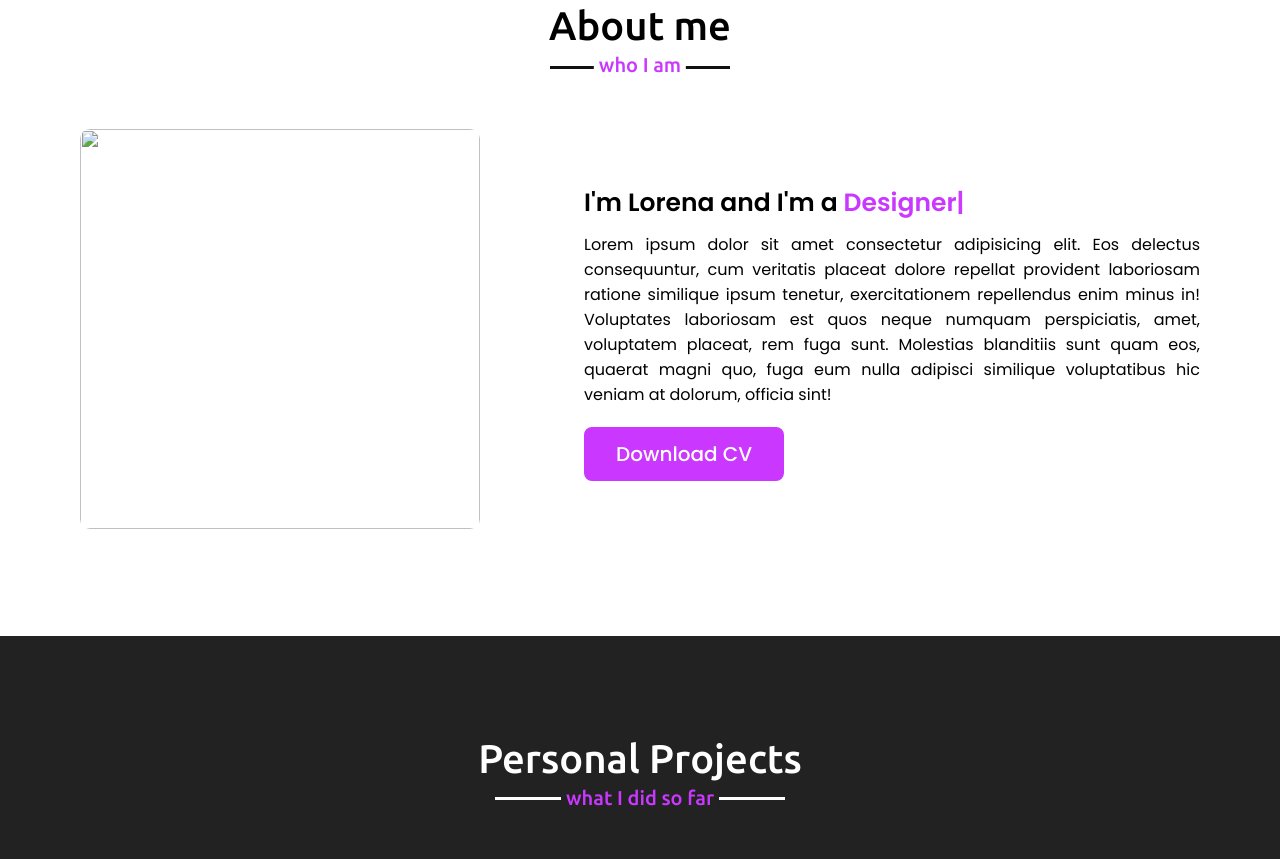
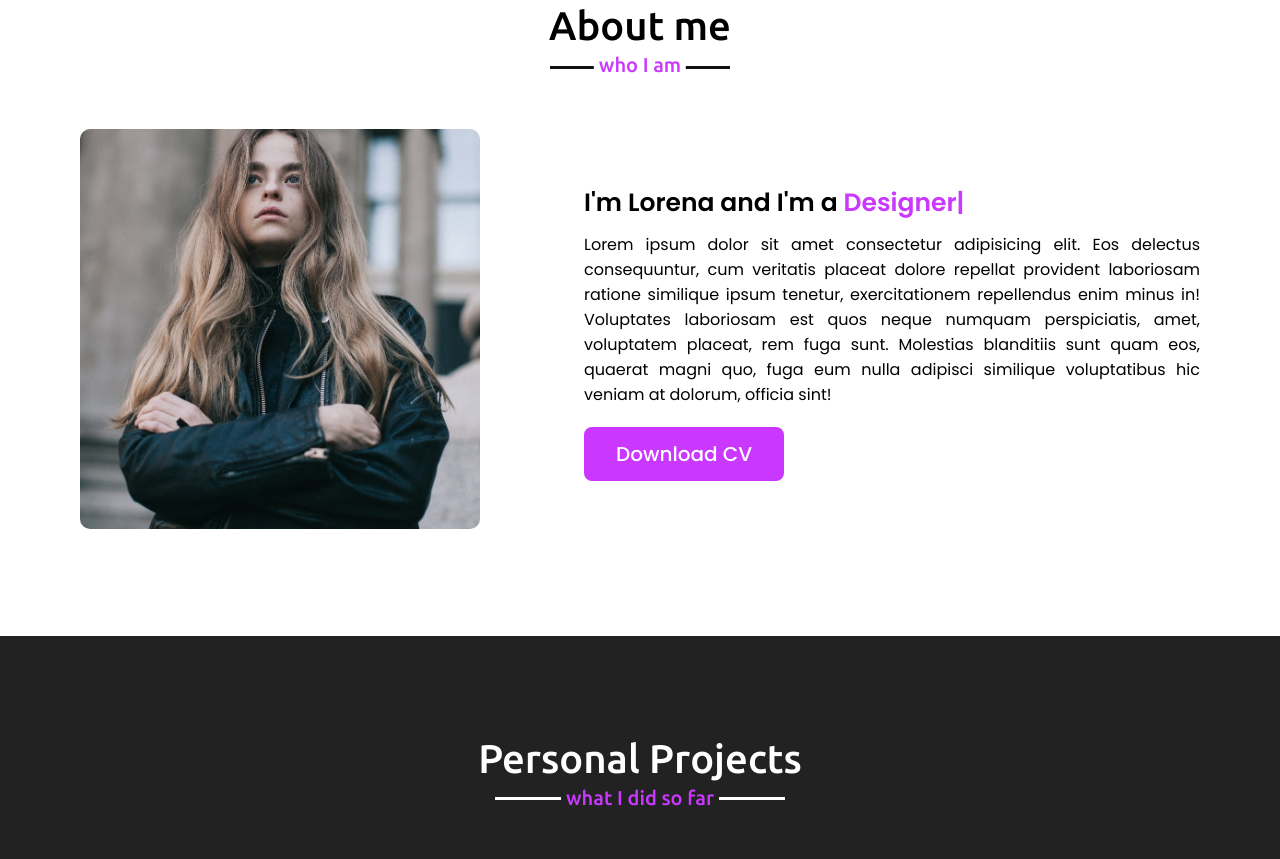
Before and after one commit to Ajkuna/Portfolio, a plain HTML site: page index.html in a window 1280 px wide. Shown: the part 897-1756 px from the top of the page. Drawn offline with nearby package versions, Linux system fonts and the light colour scheme.

Commit message:
Fourth commit (4.1)

```diff
--- a/index.html
+++ b/index.html
@@ -6,7 +6,7 @@
   <title>Personal portfolio website</title>
   <link rel="stylesheet" href="style.css">
   <script src="https://kit.fontawesome.com/a076d05399.js"></script>
-  <script src="http://code.jquery.com/jquery-3.5.1.min.js"></script>
+  <script src="https://code.jquery.com/jquery-3.5.1.min.js"></script>
   <script src="https://cdnjs.cloudflare.com/ajax/libs/typed.js/2.0.11/typed.min.js"></script>
   <script src="https://cdnjs.cloudflare.com/ajax/libs/waypoints/4.0.1/jquery.waypoints.min.js"></script>
   <script src="https://cdnjs.cloudflare.com/ajax/libs/OwlCarousel2/2.3.4/owl.carousel.min.js"></script>
```
Also changed, not shown: profile-5.jpeg (added).
